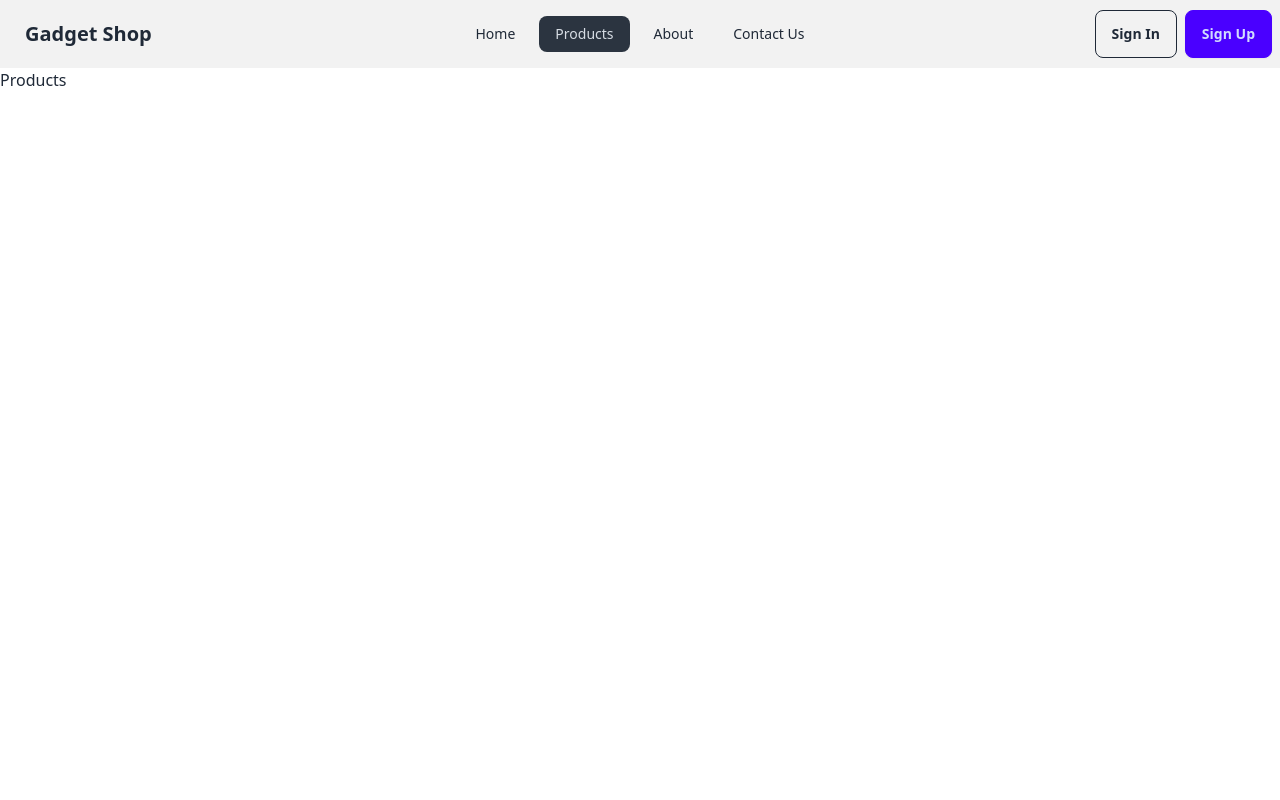
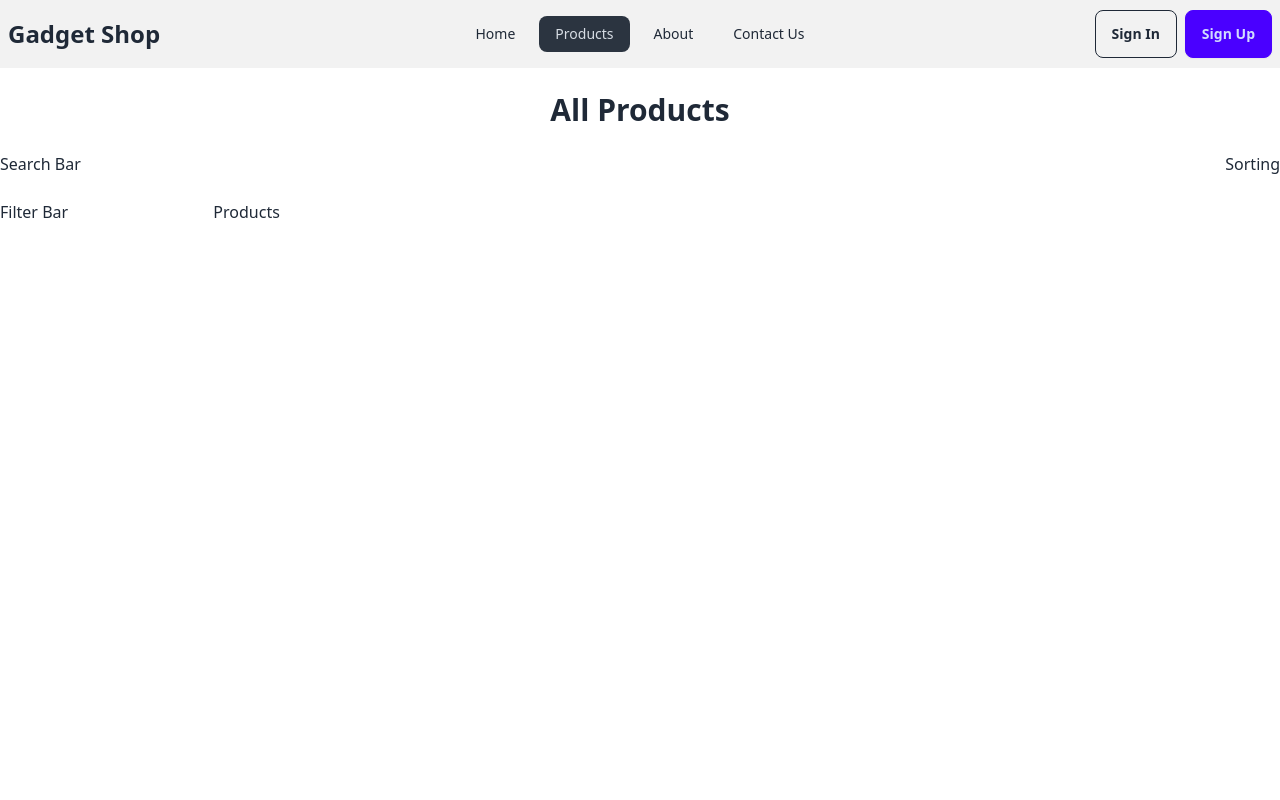
Before and after one commit to Arif-Islam21/setup, a React (Vite) app in the folder client/: page /products in a window 1280 px wide. Shown: the top 800 px of the page. Built offline with nearby package versions, Linux system fonts and the light colour scheme; no server answers.

Commit message:
working with all products page

```diff
--- a/client/src/components/Navbar/Navbar.jsx
+++ b/client/src/components/Navbar/Navbar.jsx
@@ -6,7 +6,7 @@ const Navbar = () => {
   const { user } = useAuth();
 
   return (
-    <div className="navbar bg-base-200">
+    <div className="navbar container mx-auto">
       <div className="navbar-start">
         <div className="dropdown">
           <div tabIndex={0} role="button" className="btn btn-ghost lg:hidden">
@@ -37,7 +37,7 @@ const Navbar = () => {
             </li>
           </ul>
         </div>
-        <a className="btn btn-ghost text-xl">Gadget Shop</a>
+        <a className=" text-2xl font-bold">Gadget Shop</a>
       </div>
       <div className="navbar-center hidden lg:flex">
         <ul className="menu gap-2 menu-horizontal px-1">
--- a/client/src/layouts/MainLayout.jsx
+++ b/client/src/layouts/MainLayout.jsx
@@ -5,7 +5,7 @@ import Footer from "../components/Footer/Footer";
 const MainLayout = () => {
   return (
     <div className="">
-      <div>
+      <div className="bg-base-200">
         <Navbar />
       </div>
       <div className="min-h-screen">
--- a/client/src/pages/Products.jsx
+++ b/client/src/pages/Products.jsx
@@ -1,5 +1,19 @@
 const Products = () => {
-  return <div>Products</div>;
+  return (
+    <div className="container mx-auto">
+      <h1 className="my-6 text-3xl font-bold text-center">All Products</h1>
+      {/* SEARCHING AND SORTING */}
+      <div className="flex flex-col lg:flex-row justify-between items-center mb-6">
+        <h1>Search Bar</h1>
+        <h1>Sorting</h1>
+      </div>
+      {/* CONTENT GOES HERE */}
+      <div className="grid grid-cols-12">
+        <div className="col-span-2">Filter Bar</div>
+        <div className="col-span-10">Products</div>
+      </div>
+    </div>
+  );
 };
 
 export default Products;
```
